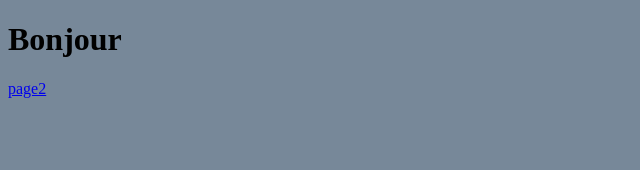
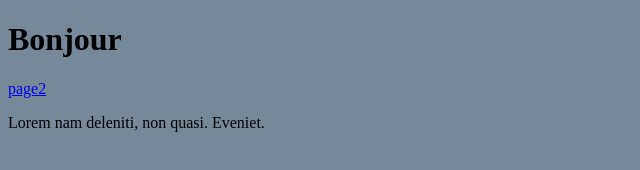
Before and after one commit to omelc/test, a plain HTML site: page index.html in a window 1280 px wide. Shown: the whole page, without its empty margins (0-640 px from the left). Drawn offline with Linux system fonts and the light colour scheme.

Commit message:
a meaningfull message

```diff
--- a/index.html
+++ b/index.html
@@ -12,5 +12,6 @@
 <body>
 	<h1>Bonjour</h1>
 	<a href="page2.html">page2</a>
+	<p>Lorem nam deleniti, non quasi. Eveniet.</p>
 </body>
 </html>
```
